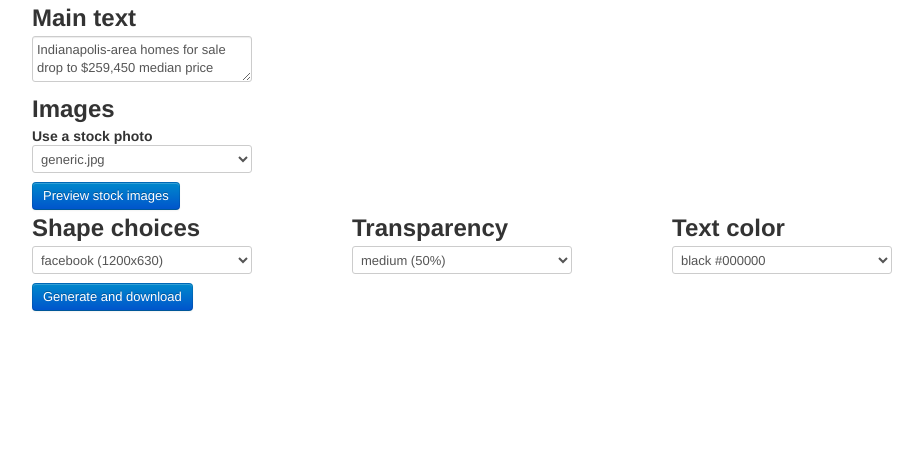
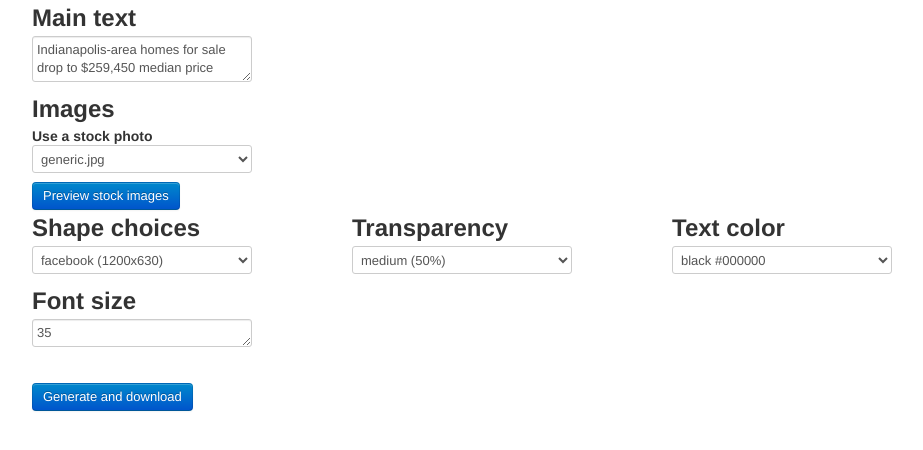
Before and after one commit to JournalismAI/AutomatingVisuals, a Flask app: page / in a window 1280 px wide. Shown: the top 450 px of the page, without its empty margins (138-1061 px from the left). Run offline with Flask 2, Linux system fonts and the light colour scheme.

Commit message:
Add in font size as an option, with a reasonable default

```diff
--- a/app.py
+++ b/app.py
@@ -105,6 +105,12 @@ def generate():
     else:
         fontcolor = z['textcolor1']
 
+    if 'fontsize1' not in z or not z['fontsize1'] or not str(z['fontsize1']).isdigit():
+        print(f"Missing or bad fontsize1. Defaulting.")
+        fontsize1 = defaults['fontsize1']
+    else:
+        fontsize1 = int(z['fontsize1'])
+
     fontdir = "static/fonts/"
     mainfont = fontdir + "NotoSans-SemiBold.ttf"       # ExtraLight, Light, Regular, Medium, SemiBold, Bold, ExtraBold
 
@@ -157,7 +163,7 @@ def generate():
     textimage = ImageText((targetw, targeth), background=(255, 255, 255, 0))
 
     textimage.write_text_box((insetwidth, insetwidth), text, box_width=textwidth, font_filename=mainfont,
-                             font_size=35, color=fontcolor)
+                             font_size=fontsize1, color=fontcolor)
     textimage = textimage.image     # Bring this back to a PIL object so we can combine it
     localimage = localimage.convert('RGBA')
     localimage = Image.alpha_composite(localimage, textimage)
--- a/euchreconfig.json
+++ b/euchreconfig.json
@@ -3,7 +3,8 @@
 		"stockart1": "generic.jpg",
 		"shape1": "facebook",
 		"transparency1": "medium",
-		"textcolor1": "black"
+		"textcolor1": "black",
+		"fontsize1": 35
 	},
     "shapesources": {
         "facebook": [1200, 630],
--- a/templates/choose.html
+++ b/templates/choose.html
@@ -58,7 +58,15 @@
 	</div>
 
 	<div class="row">
+		<div class="span4">
+			<h2>Font size</h2>
+			<textarea class="form-control" id="fontsize1" name="fontsize1" maxlength="4" rows="1" cols="8">35</textarea>
+		</div>
+	</div>
+
+	<div class="row">
 		<div class="span12">
+			<p><br clear></p>
 			<button type="submit" class="btn btn-primary">Generate and download</button>
 		</div>
 	</div>
```
